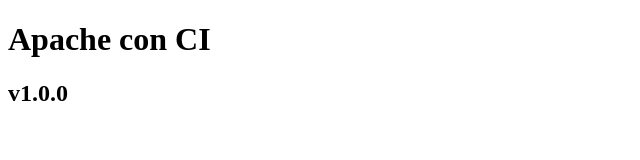
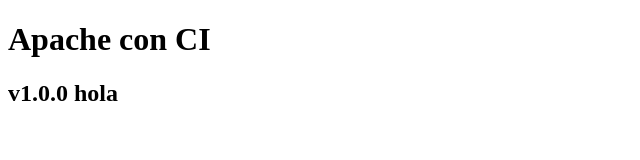
Before and after one commit to 2DAWAIreneAZ/apache-con-ci, a plain HTML site: page htdocs/index.html in a window 1280 px wide. Shown: the full height of the page, 0-640 px from the left. Drawn offline with Linux system fonts and the light colour scheme.

Commit message:
Fuerzo html

```diff
--- a/htdocs/index.html
+++ b/htdocs/index.html
@@ -7,6 +7,6 @@
 </head>
 <body>
     <h1>Apache con CI</h1>
-    <h2>v1.0.0</h2>
+    <h2>v1.0.0 hola</h2>
 </body>
 </html>
```
